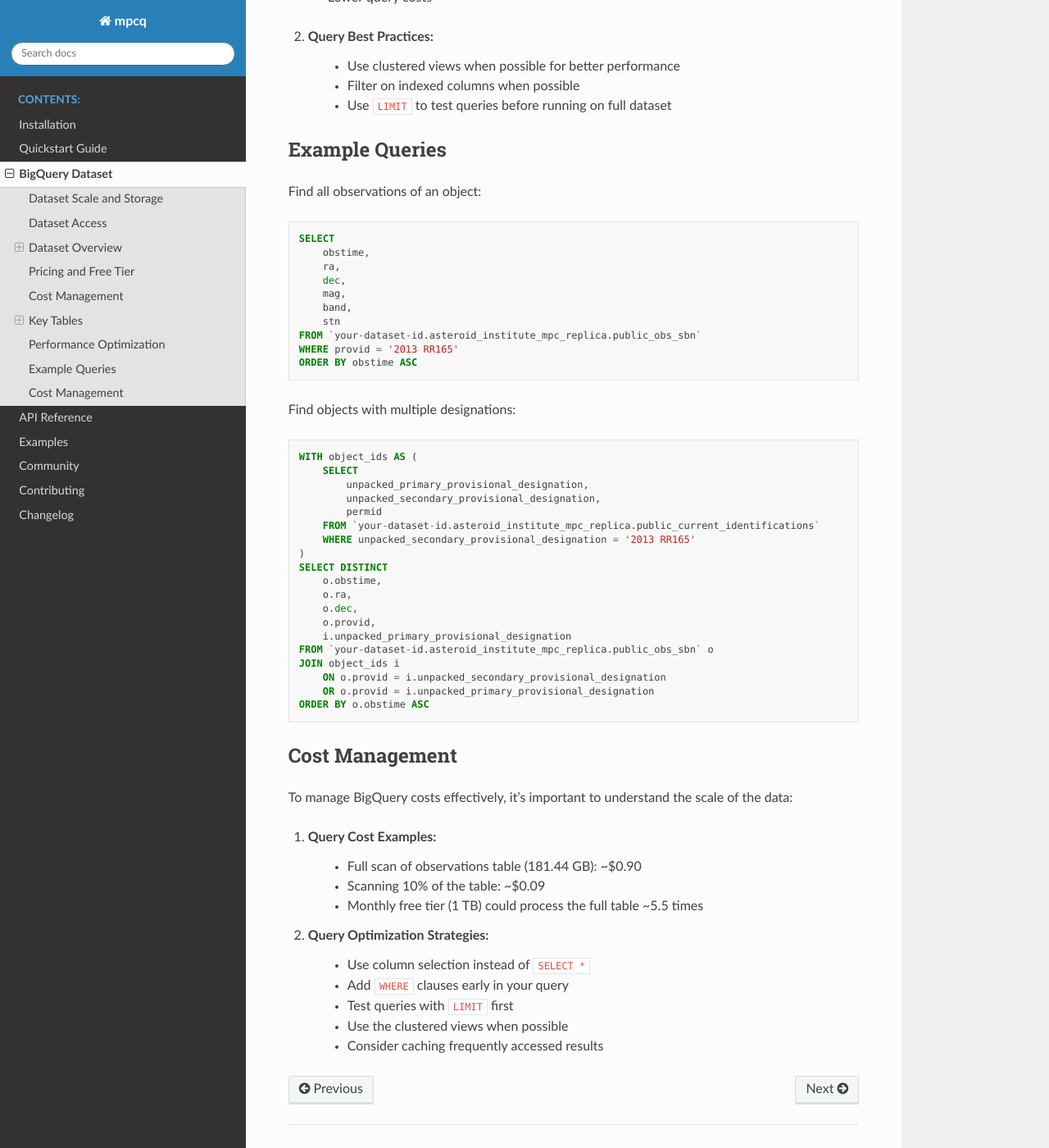
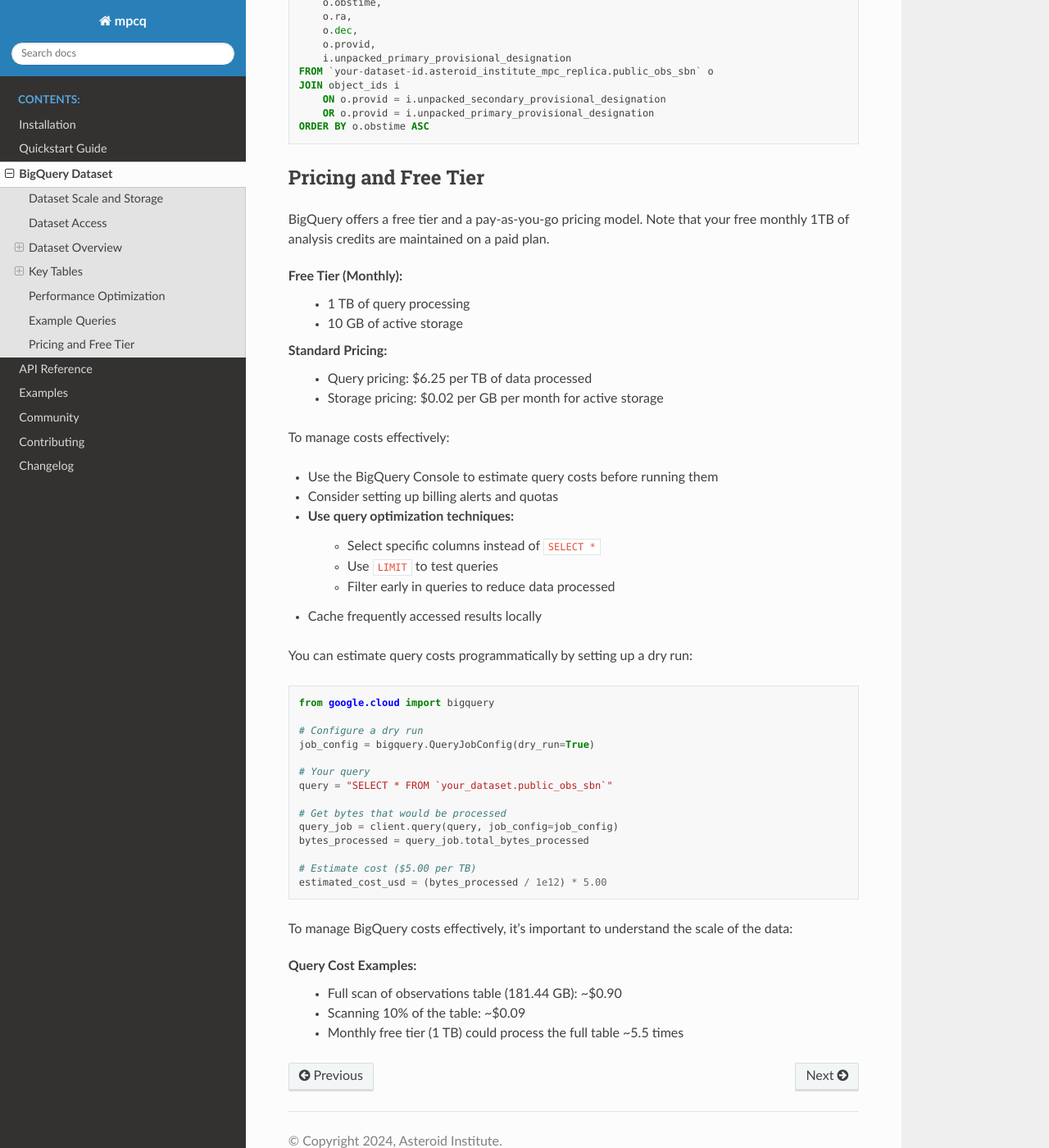
Before and after one commit to B612-Asteroid-Institute/mpcq, a Sphinx documentation site: the page built from docs/source/bigquery_dataset.rst, in a window 1280 px wide and 1400 px high, scrolled down 4851 px. Shown: the whole window at 82% size. Built offline with Sphinx 7.4.7 and the Read the Docs theme 3.1.0, drawn with Linux system fonts in a browser that asks for light colours; some of the changed text lies outside the part shown.

Commit message:
minor docs changes

```diff
--- a/docs/source/bigquery_dataset.rst
+++ b/docs/source/bigquery_dataset.rst
@@ -76,36 +76,6 @@ A repository of specialized, performance-optimized views:
     - Offers significantly better query performance for operations involving time, station, or spatial filtering
 
 Real-time updates for materialized views are prohibitively costly, so a daily refresh is used for now. New clustered views may be added as the need arises.
-
-
-Pricing and Free Tier
-------------------
-
-BigQuery offers a free tier and a pay-as-you-go pricing model. Note that your free monthly 1TB of analysis credits are maintained on a paid plan.
-
-**Free Tier (Monthly)**:
-    - 1 TB of query processing
-    - 10 GB of active storage
-
-**Standard Pricing**:
-    - Query pricing: $6.25 per TB of data processed
-    - Storage pricing: $0.02 per GB per month for active storage
-
-Cost Management
--------------
-
-To manage BigQuery costs effectively:
-
-1. **Query Optimization**:
-    - Use column selection instead of ``SELECT *``
-    - Add ``WHERE`` clauses early in your query
-    - Test queries with ``LIMIT`` first
-    - Use the clustered views when possible
-
-2. **Cost Control**:
-    - Set up billing alerts in Google Cloud Console
-    - Use query quotas to prevent accidental large queries
-    - Consider using `maximum_bytes_billed` in your queries
 
 
 Key Tables
@@ -258,19 +228,53 @@ Find objects with multiple designations:
         OR o.provid = i.unpacked_primary_provisional_designation
     ORDER BY o.obstime ASC
 
-Cost Management
--------------
+.. _pricing-and-free-tier:
+
+Pricing and Free Tier
+--------------------
+
+BigQuery offers a free tier and a pay-as-you-go pricing model. Note that your free monthly 1TB of analysis credits are maintained on a paid plan.
+
+**Free Tier (Monthly)**:
+    - 1 TB of query processing
+    - 10 GB of active storage
+
+**Standard Pricing**:
+    - Query pricing: $6.25 per TB of data processed
+    - Storage pricing: $0.02 per GB per month for active storage
+
+To manage costs effectively:
+
+- Use the BigQuery Console to estimate query costs before running them
+- Consider setting up billing alerts and quotas
+- Use query optimization techniques:
+    - Select specific columns instead of ``SELECT *``
+    - Use ``LIMIT`` to test queries
+    - Filter early in queries to reduce data processed
+- Cache frequently accessed results locally
+
+You can estimate query costs programmatically by setting up a dry run:
+
+.. code-block:: python
+
+    from google.cloud import bigquery
+
+    # Configure a dry run
+    job_config = bigquery.QueryJobConfig(dry_run=True)
+
+    # Your query
+    query = "SELECT * FROM `your_dataset.public_obs_sbn`"
+
+    # Get bytes that would be processed
+    query_job = client.query(query, job_config=job_config)
+    bytes_processed = query_job.total_bytes_processed
+
+    # Estimate cost ($5.00 per TB)
+    estimated_cost_usd = (bytes_processed / 1e12) * 5.00
 
 To manage BigQuery costs effectively, it's important to understand the scale of the data:
 
-1. **Query Cost Examples**:
+**Query Cost Examples**:
     - Full scan of observations table (181.44 GB): ~$0.90
     - Scanning 10% of the table: ~$0.09
     - Monthly free tier (1 TB) could process the full table ~5.5 times
-
-2. **Query Optimization Strategies**:
-    - Use column selection instead of ``SELECT *``
-    - Add ``WHERE`` clauses early in your query
-    - Test queries with ``LIMIT`` first
-    - Use the clustered views when possible
-    - Consider caching frequently accessed results
--- a/docs/source/examples.rst
+++ b/docs/source/examples.rst
@@ -90,7 +90,7 @@ Get the status of a Submission
 ----------------------------
 
 Given one or more submission IDs, get the status of the corresponding observations.
-Similar to WAMO, this can be useful for tracking ones submissions.
+Similar to `WAMO <https://minorplanetcenter.net/wamo/>`_, this can be useful for tracking one's submissions.
 
 .. code-block:: python
 
--- a/docs/source/installation.rst
+++ b/docs/source/installation.rst
@@ -61,48 +61,10 @@ Cost Considerations
 -----------------
 
 Queries to the BigQuery dataset will be billed according to your Google Cloud Platform account's BigQuery pricing.
-BigQuery offers a generous free tier:
+BigQuery offers a free tier, but the limits are too low for users that plan to be running more than tens of queries per month.
 
-- **Monthly Free Tier**:
-    - 1 TB of query processing
-    - 10 GB of active storage
-    - 10 GB of long-term storage
 
-Beyond the free tier, costs are based on:
-
-- Query pricing: $5.00 per TB of data processed
-- Storage pricing: $0.02 per GB per month for active storage
-
-To manage costs effectively:
-
-- Use the BigQuery Console to estimate query costs before running them
-- Consider setting up billing alerts and quotas
-- Use query optimization techniques:
-    - Select specific columns instead of ``SELECT *``
-    - Use ``LIMIT`` to test queries
-    - Filter early in queries to reduce data processed
-- Cache frequently accessed results locally
-
-You can estimate query costs programmatically:
-
-.. code-block:: python
-
-    from google.cloud import bigquery
-
-    # Configure a dry run
-    job_config = bigquery.QueryJobConfig(dry_run=True)
-
-    # Your query
-    query = "SELECT * FROM `your_dataset.public_obs_sbn`"
-
-    # Get bytes that would be processed
-    query_job = client.query(query, job_config=job_config)
-    bytes_processed = query_job.total_bytes_processed
-
-    # Estimate cost ($5.00 per TB)
-    estimated_cost_usd = (bytes_processed / 1e12) * 5.00
-
-For more details on pricing and cost management, see :doc:`bigquery_dataset`.
+For more details on pricing and cost management, see :ref:`pricing-and-free-tier`.
 
 Development Installation
 ----------------------
--- a/docs/source/quickstart.rst
+++ b/docs/source/quickstart.rst
@@ -37,7 +37,7 @@ Initialize the Client
 
    There is a small free allowance of 1TB analysis credits per month in BigQuery, but this will quickly be consumed with queries against the large obervations database.
 
-   For more information on BigQuery billing, see the `BigQuery documentation <https://cloud.google.com/bigquery/pricing>`_.
+   For more information on BigQuery billing, see :ref:`pricing-and-free-tier`.
 
 
 Query Observations
```
Also changed, not shown: docs/source/index.rst (+5 -9 lines).
